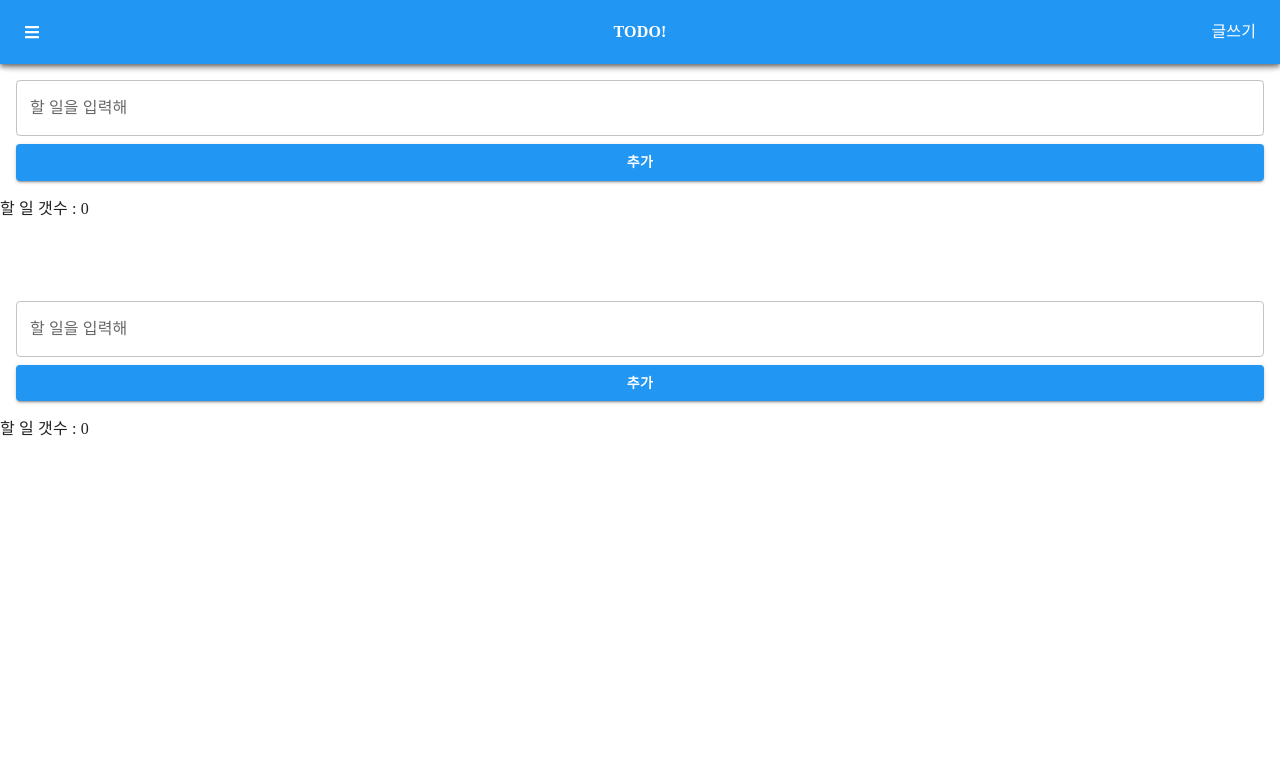
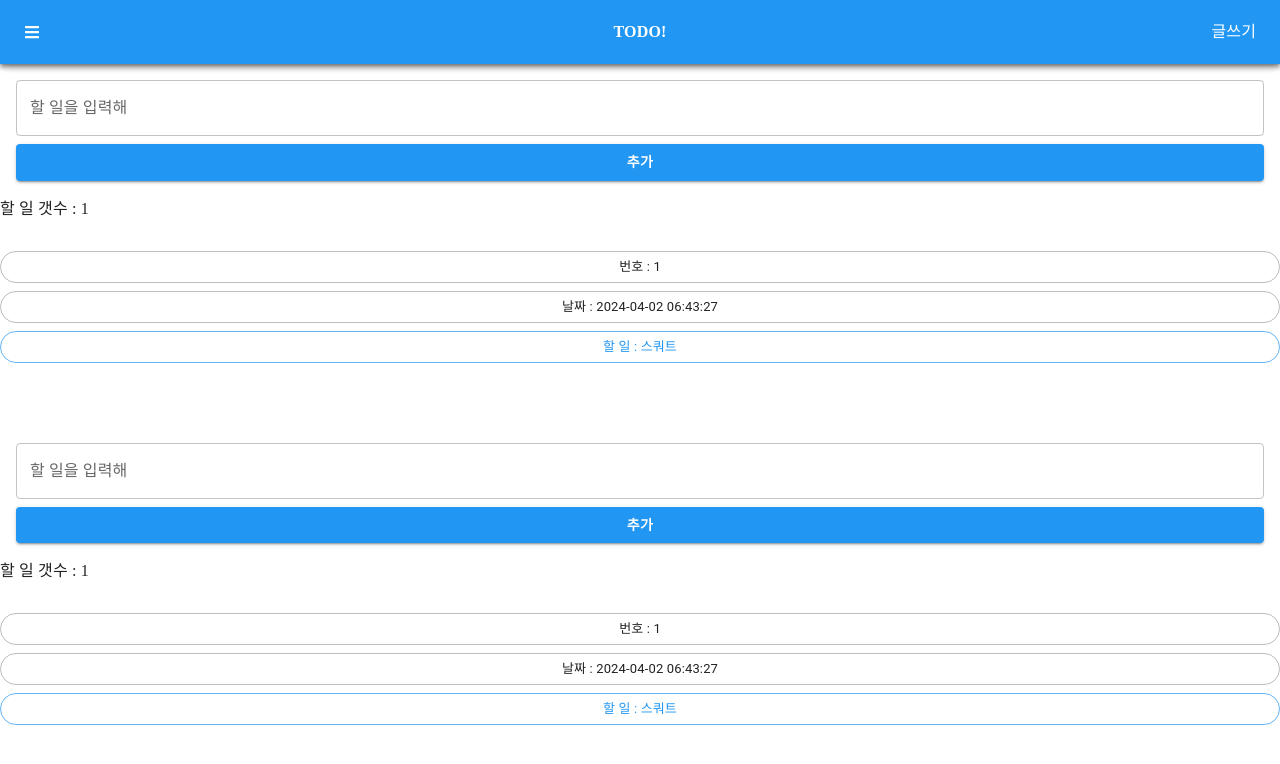
Before and after one commit to tlsdncjf/exam_24_05, a Next.js app: page / in a window 1280 px wide. Shown: the top 764 px of the page. Built offline with nearby package versions, Linux system fonts and the light colour scheme; a web font is replaced by a local one.

Commit message:
Chip 적용

```diff
--- a/src/app/page.js
+++ b/src/app/page.js
@@ -2,12 +2,21 @@
 
 import * as React from "react";
 import { ThemeProvider } from "@mui/material/styles";
-import { Button, AppBar, Toolbar, CssBaseline, TextField } from "@mui/material";
+import {
+  Button,
+  AppBar,
+  Toolbar,
+  CssBaseline,
+  TextField,
+  Chip,
+} from "@mui/material";
 import { FaBars } from "react-icons/fa";
 import theme from "./theme";
 import dateToStr from "./dateUtil";
 
 const useTodoStatus = () => {
+  console.log("실행 1");
+
   const [todos, setTodos] = React.useState([]);
   const lastTodoIdRef = React.useRef(0);
 
@@ -19,7 +28,7 @@ const useTodoStatus = () => {
       content: newContent,
       regDate: dateToStr(new Date()),
     };
-    setTodos([...todos, newTodo]);
+    setTodos((todos) => [...todos, newTodo]);
   };
 
   const removeTodo = (id) => {
@@ -151,8 +160,19 @@ const TodoList = ({ todoStatus }) => {
   );
 };
 
+let AppCallCount = 0;
+
 const App = () => {
-  const todoState = useTodoStatus(); // 리액트 커스텀 훅
+  AppCallCount++;
+  console.log(`AppCallCount : ${AppCallCount}`);
+
+  const todosState = useTodoStatus(); // 리액트 커스텀 훅
+
+  React.useEffect(() => {
+    todosState.addTodo("스쿼트");
+    // todosState.addTodo('벤치');
+    // todosState.addTodo('데드');
+  }, []);
 
   const onSubmit = (e) => {
     e.preventDefault();
@@ -167,7 +187,7 @@ const App = () => {
       return;
     }
 
-    todoState.addTodo(form.content.value);
+    todosState.addTodo(form.content.value);
     form.content.value = "";
     form.content.focus();
   };
@@ -204,15 +224,22 @@ const App = () => {
           추가
         </Button>
       </form>
-      할 일 갯수 : {todoState.todos.length}
+      할 일 갯수 : {todosState.todos.length}
       <nav>
         <ul>
-          {todoState.todos.map((todo) => (
+          {todosState.todos.map((todo) => (
             <li key={todo.id}>
-              <div className="tw-flex tw-flex-col tw-gap-2">
-                <span>번호 : {todo.id}</span>
-                <span>날짜 : {todo.regDate}</span>
-                <span>할 일 : {todo.content}</span>
+              <div className="tw-flex tw-flex-col tw-gap-2 tw-mt-[30px]">
+                <Chip label={`번호 : ${todo.id}`} variant="outlined"></Chip>
+                <Chip
+                  label={`날짜 : ${todo.regDate}`}
+                  variant="outlined"
+                ></Chip>
+                <Chip
+                  label={`할 일 : ${todo.content}`}
+                  variant="outlined"
+                  color="primary"
+                ></Chip>
               </div>
             </li>
           ))}
@@ -223,6 +250,7 @@ const App = () => {
 };
 
 export default function themeApp() {
+  console.log("실행 2");
   return (
     <ThemeProvider theme={theme}>
       <CssBaseline />
```
